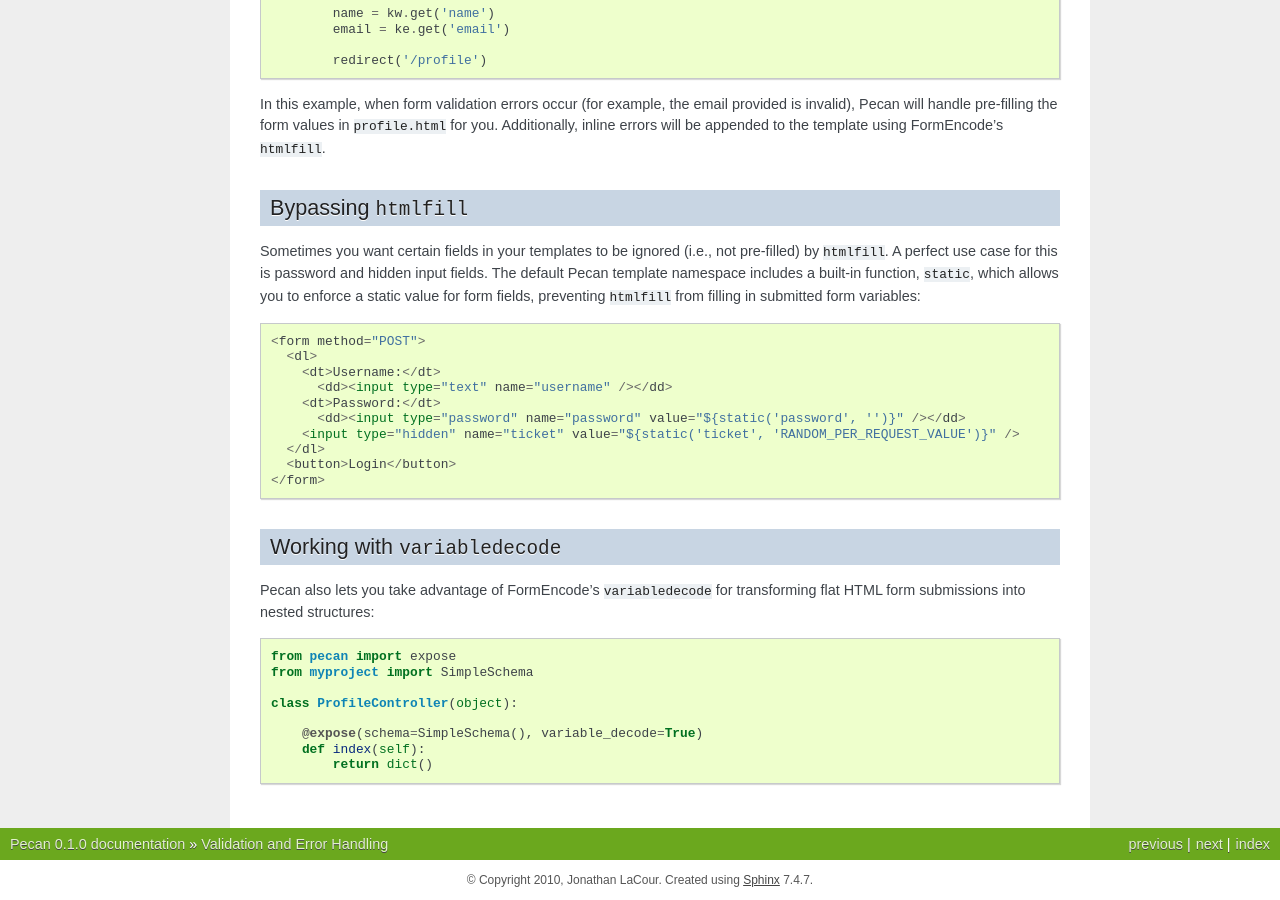
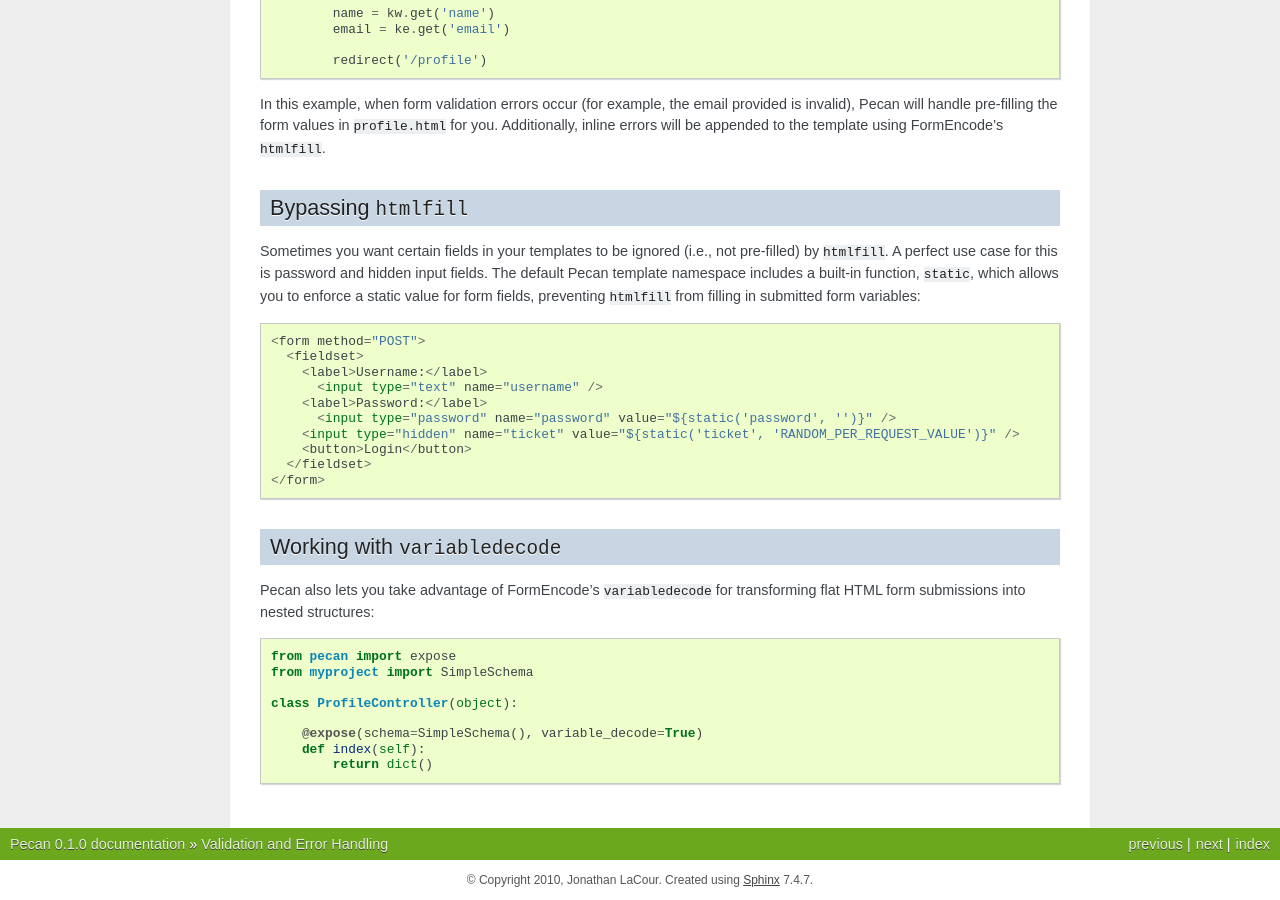
Before and after one commit to stackforge/pecan, a Sphinx documentation site: the page built from docs/source/validation_n_errors.rst, in a window 1280 px wide and 900 px high, scrolled down 2227 px. Built offline with Sphinx 7.4.7, drawn with Linux system fonts in a browser that asks for light colours; pages that are not in the unit, such as notebooks, are missing from menus.

Commit message:
Fixing a documentation bug.

```diff
--- a/docs/source/validation_n_errors.rst
+++ b/docs/source/validation_n_errors.rst
@@ -142,14 +142,14 @@ includes a built-in function, ``static``, which allows you to enforce a static v
 preventing ``htmlfill`` from filling in submitted form variables::
 
     <form method="POST">
-      <dl>
-        <dt>Username:</dt>
-          <dd><input type="text" name="username" /></dd>
-        <dt>Password:</dt>
-          <dd><input type="password" name="password" value="${static('password', '')}" /></dd>
+      <fieldset>
+        <label>Username:</label>
+          <input type="text" name="username" />
+        <label>Password:</label>
+          <input type="password" name="password" value="${static('password', '')}" />
         <input type="hidden" name="ticket" value="${static('ticket', 'RANDOM_PER_REQUEST_VALUE')}" />
-      </dl>
-      <button>Login</button>
+        <button>Login</button>
+      </fieldset>
     </form>
 
 Working with ``variabledecode``
```
